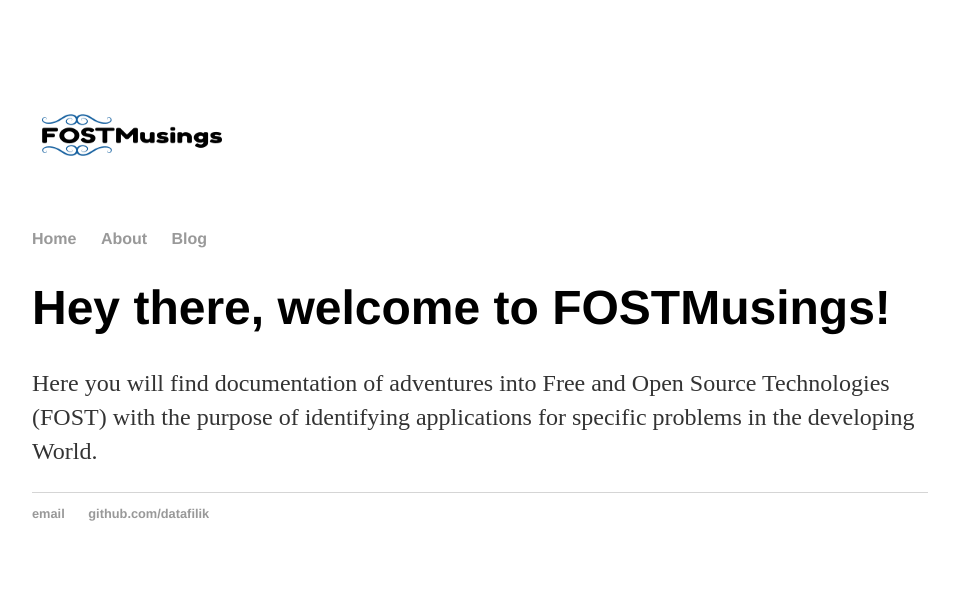
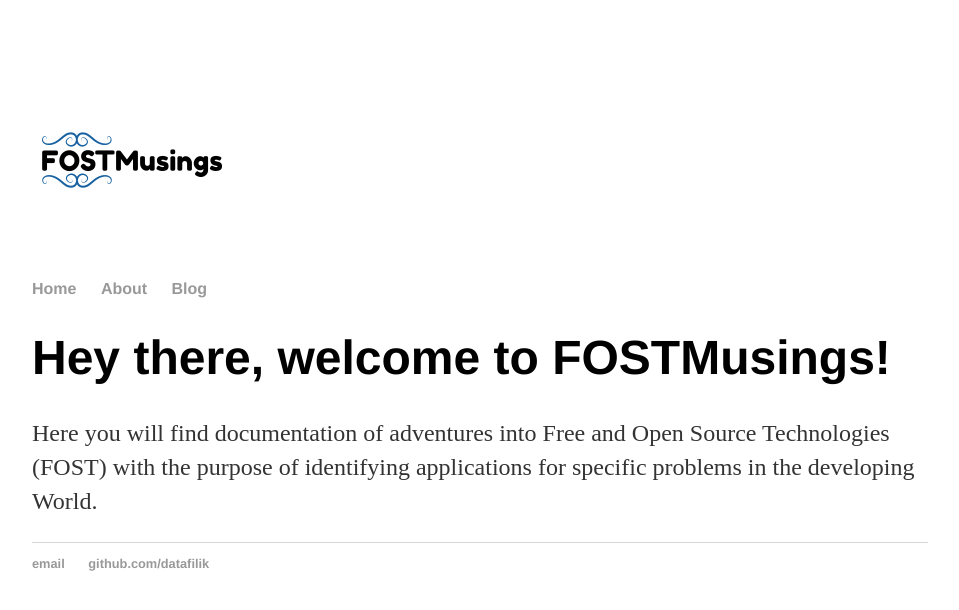
Before and after one commit to oferonmi/datafilik.github.io, a Jekyll site: the page built from index.html, in a window 1280 px wide. Shown: the top 610 px of the page, without its empty margins (160-1119 px from the left). Built offline with Jekyll 4.4.1, drawn with Linux system fonts in a browser that asks for light colours.

Commit message:
Update default.html

```diff
--- a/_layouts/default.html
+++ b/_layouts/default.html
@@ -10,7 +10,7 @@
 
 	<body>
 		<div class="header">
-			<img src="/img/fostmusings_logo.png" alt="logo" height="150" width="200">
+			<img src="/img/fostmusings_logo.png" alt="logo">
 			<nav>
 				<ul>
 					<li><a href="/">Home</a></li>
```
